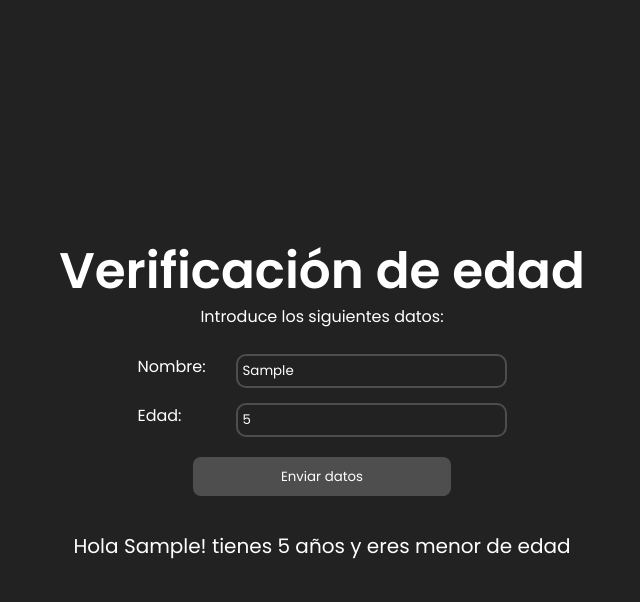
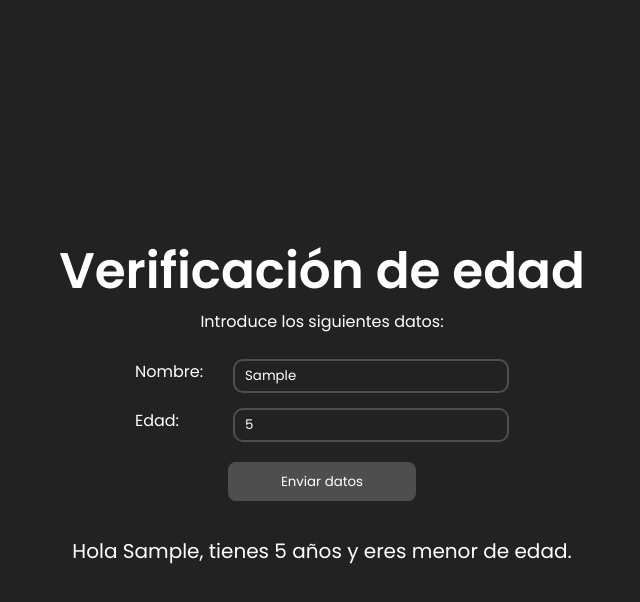
Before and after one commit to Juankyyy/Verificar_edad, a plain HTML site: page index.html in a window 1280 px wide. Both pictures are taken after typing "Sample", "5" into the empty fields and a click on the button "Enviar datos". Shown: the whole page, without its empty margins (318-958 px from the left). Drawn offline with Linux system fonts and the light colour scheme.

Commit message:
Cambios visuales y mejoras de verificacion

```diff
--- a/index.html
+++ b/index.html
@@ -11,8 +11,10 @@
 
 <body>
     <div class="content">
-        <h1 id="titulo">Verificación de edad</h1>
-        <p id="subtitulo">Introduce los siguientes datos:</p>
+        <div class="texto">
+            <h1 id="titulo">Verificación de edad</h1>
+            <p id="subtitulo">Introduce los siguientes datos:</p>
+        </div>
 
         <div class="formulario">
             <form action="" id="form">
--- a/script.js
+++ b/script.js
@@ -8,20 +8,23 @@ function validarForm (e) {
     const edad = document.querySelector("#age").value
 
     const validacion = document.querySelector("#validacion");
-    validacion.textContent = `Hola ${nombre}! tienes ${edad} años y eres ${verificarEdad()}`
+    validacion.textContent = `Hola ${nombre}, tienes ${edad} años y ${verificarEdad()}.`
 }
 
 function verificarEdad () {
     const edad = document.querySelector("#age").value;
 
-    if (edad >= 18 && edad < 60) {
-        return "mayor de edad";
+    if (edad > 0 && edad < 17) {
+        return "eres menor de edad";
 
-    } else if (edad >= 60) {
-        return "adulto mayor";
+    } else if (edad >= 18 && edad < 60) {
+        return "eres mayor de edad";
+
+    } else if (edad >= 60 && edad <= 115) {
+        return "eres adulto mayor";
     }
 
     else {
-        return "menor de edad";
+        return "tienes una edad incorrecta"
     }
 }
--- a/styles.css
+++ b/styles.css
@@ -18,16 +18,23 @@ html {
     font-family: 'Poppins', sans-serif;
 }
 
+.texto {
+    min-width: 516px;
+}
+
 #titulo {
+    padding: 5px;
     font-size: 50px;
     margin: -5px;
 }
 
 #subtitulo {
     font-size: 16px;
+    text-align: center;
 }
 
 .formulario {
+    flex-wrap: wrap;
     margin-top: 25px;
 }
 
@@ -39,6 +46,8 @@ html {
 }
 
 .content {
+    flex-wrap: wrap;
+    min-width: 300px;
     min-height: 100vh;
     width: 100%;
     display: flex;
@@ -56,6 +65,7 @@ html {
     border-style: solid;
     border-radius: 10px;
     padding: 5px;
+    padding-left: 10px;
     margin-left: 30px;
     transition: all 0.3s;
 }
@@ -87,14 +97,14 @@ html {
     border-radius: 8px;
     cursor: pointer;
     text-align: center;
-    width: 70%;
+    width: 50%;
     transition: all 0.3s;
 }
 
 .btnInside:hover {
     box-shadow: 0px 0px 5px #2740ff;
     background-color: #222;
-    /* border: 2px solid; */
+    border: 2px solid;
     border-color: #2740ff;
 }
 
```
